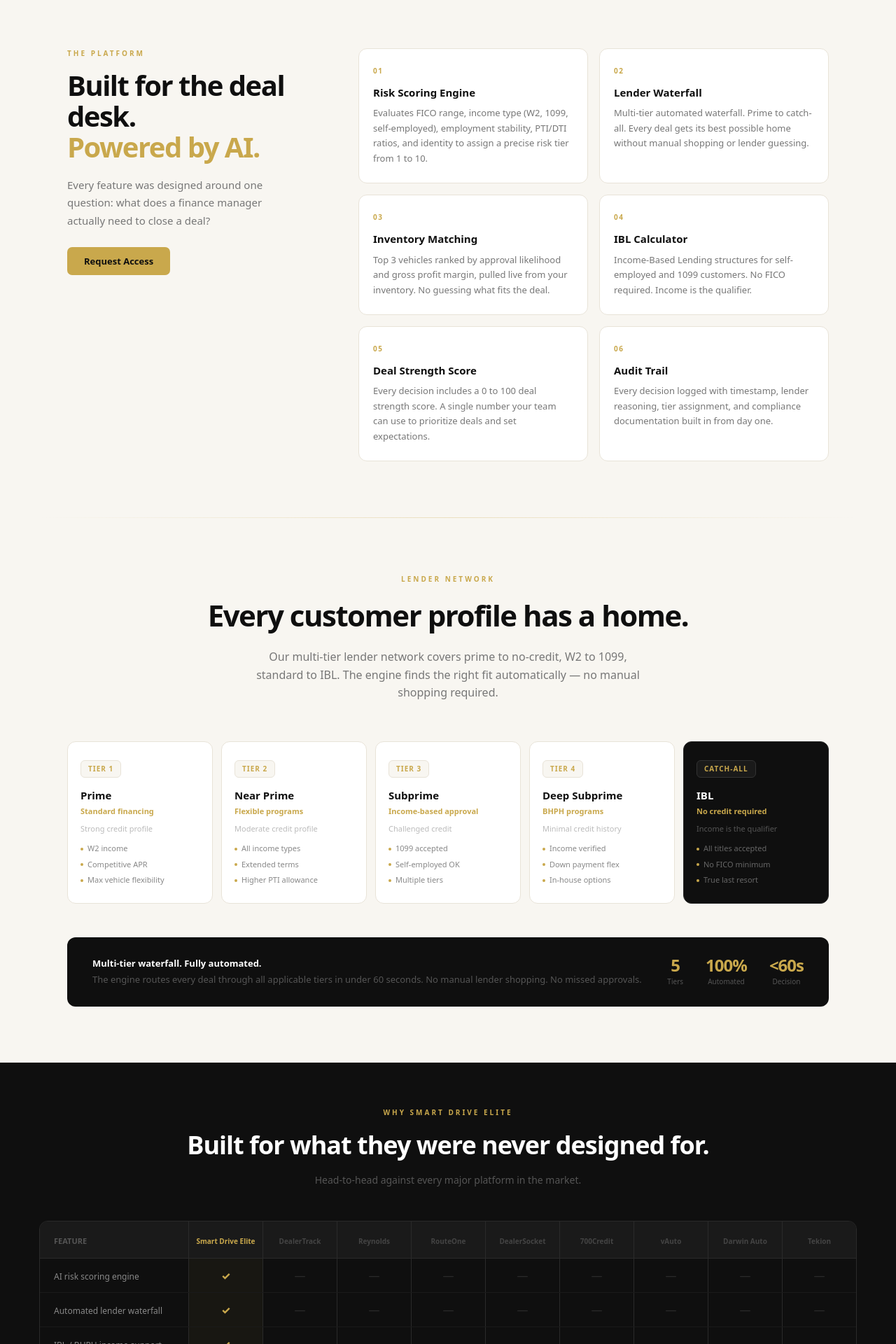
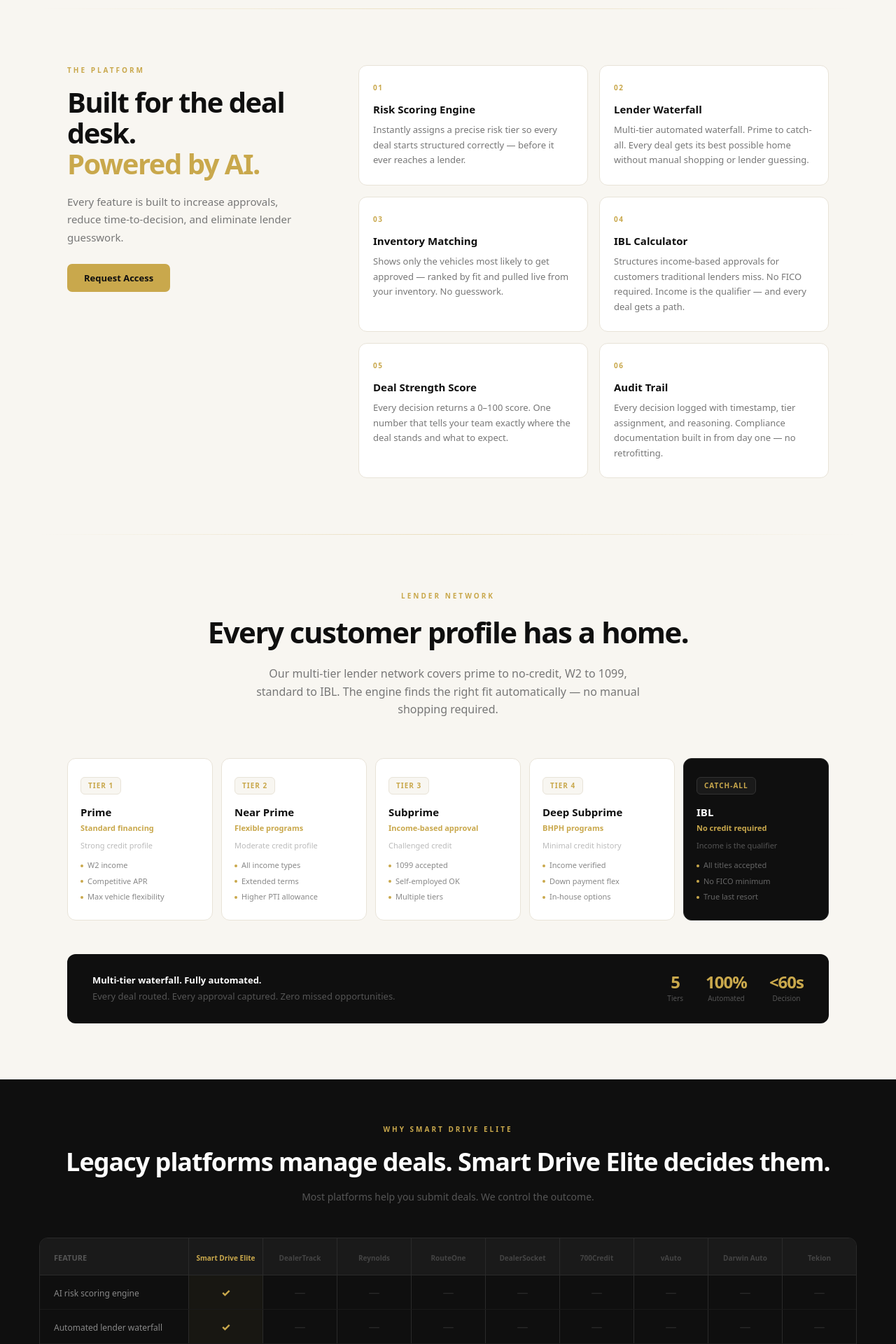
Before and after one commit to dliber13/smart-drive, a Next.js app: page / in a window 1280 px wide. Shown: the part 1415-3335 px from the top of the page at 70% size. Built offline with nearby package versions, Linux system fonts and the light colour scheme.

Commit message:
Upgrade all copy — outcome-driven language throughout

```diff
--- a/src/app/page.tsx
+++ b/src/app/page.tsx
@@ -92,7 +92,7 @@ export default function HomePage() {
           <p style={{ fontSize: 16, color: "#777", maxWidth: 480, margin: "0 auto" }}>Everything a finance manager does manually — automated, documented, delivered instantly.</p>
         </div>
         <div style={{ display: "grid", gridTemplateColumns: "repeat(4, 1fr)", gap: 2 }}>
-          {[{ step: "01", title: "Submit profile", desc: "Salesperson enters customer info — income, credit range, ID type. Takes 90 seconds.", dark: false }, { step: "02", title: "AI scores risk", desc: "Engine calculates PTI/DTI, assigns risk tier, flags income type and deal structure.", dark: false }, { step: "03", title: "Lender waterfall", desc: "Automatically routes through all applicable tiers. Stops at first approval.", dark: false }, { step: "04", title: "Structured output", desc: "Returns lender, tier, max payment, max vehicle, deal strength, and top 3 inventory matches.", dark: true }].map((s, i) => (
+          {[{ step: "01", title: "Capture the deal", desc: "Salesperson enters customer info, uploads required documents, and submits. 90 seconds.", dark: false }, { step: "02", title: "Score and structure instantly", desc: "Engine calculates PTI/DTI, assigns a precise risk tier, and builds the deal structure automatically.", dark: false }, { step: "03", title: "Route to the right tier", desc: "Automatically routes through all applicable tiers in order. Stops at the highest-probability approval.", dark: false }, { step: "04", title: "Return a funded path", desc: "Returns tier, max payment, max vehicle, deal strength score, and top inventory matches — ready to present.", dark: true }].map((s, i) => (
             <div key={s.step} style={{ background: s.dark ? "#0F0F0F" : "#FFFFFF", padding: "32px 28px", borderRadius: i === 0 ? "12px 0 0 12px" : i === 3 ? "0 12px 12px 0" : 0, border: "1px solid " + (s.dark ? "#222" : "#E8E3D8"), borderLeft: i > 0 ? "none" : undefined }}>
               <div style={{ fontSize: 11, fontWeight: 800, color: "#C9A84C", letterSpacing: "1px", marginBottom: 16 }}>{s.step}</div>
               <div style={{ fontSize: 16, fontWeight: 700, color: s.dark ? "#FFFFFF" : "#0F0F0F", marginBottom: 10 }}>{s.title}</div>
@@ -107,11 +107,11 @@ export default function HomePage() {
           <div>
             <div style={{ fontSize: 10, fontWeight: 700, letterSpacing: "3px", color: "#C9A84C", marginBottom: 16 }}>THE PLATFORM</div>
             <h2 style={{ fontSize: 40, fontWeight: 800, letterSpacing: "-1.5px", color: "#0F0F0F", margin: "0 0 20px", lineHeight: 1.1 }}>Built for the deal desk.<br /><span style={{ color: "#C9A84C" }}>Powered by AI.</span></h2>
-            <p style={{ fontSize: 15, color: "#777", lineHeight: 1.7, margin: "0 0 32px" }}>Every feature was designed around one question: what does a finance manager actually need to close a deal?</p>
+            <p style={{ fontSize: 15, color: "#777", lineHeight: 1.7, margin: "0 0 32px" }}>Every feature is built to increase approvals, reduce time-to-decision, and eliminate lender guesswork.</p>
             <Link href="/request-access" style={{ fontSize: 13, fontWeight: 700, color: "#0F0F0F", background: "#C9A84C", borderRadius: 7, padding: "11px 24px", textDecoration: "none" }}>Request Access</Link>
           </div>
           <div style={{ display: "grid", gridTemplateColumns: "1fr 1fr", gap: 16 }}>
-            {[{ num: "01", title: "Risk Scoring Engine", desc: "Evaluates FICO range, income type (W2, 1099, self-employed), employment stability, PTI/DTI ratios, and identity to assign a precise risk tier from 1 to 10." }, { num: "02", title: "Lender Waterfall", desc: "Multi-tier automated waterfall. Prime to catch-all. Every deal gets its best possible home without manual shopping or lender guessing." }, { num: "03", title: "Inventory Matching", desc: "Top 3 vehicles ranked by approval likelihood and gross profit margin, pulled live from your inventory. No guessing what fits the deal." }, { num: "04", title: "IBL Calculator", desc: "Income-Based Lending structures for self-employed and 1099 customers. No FICO required. Income is the qualifier." }, { num: "05", title: "Deal Strength Score", desc: "Every decision includes a 0 to 100 deal strength score. A single number your team can use to prioritize deals and set expectations." }, { num: "06", title: "Audit Trail", desc: "Every decision logged with timestamp, lender reasoning, tier assignment, and compliance documentation built in from day one." }].map(f => (
+            {[{ num: "01", title: "Risk Scoring Engine", desc: "Instantly assigns a precise risk tier so every deal starts structured correctly — before it ever reaches a lender." }, { num: "02", title: "Lender Waterfall", desc: "Multi-tier automated waterfall. Prime to catch-all. Every deal gets its best possible home without manual shopping or lender guessing." }, { num: "03", title: "Inventory Matching", desc: "Shows only the vehicles most likely to get approved — ranked by fit and pulled live from your inventory. No guesswork." }, { num: "04", title: "IBL Calculator", desc: "Structures income-based approvals for customers traditional lenders miss. No FICO required. Income is the qualifier — and every deal gets a path." }, { num: "05", title: "Deal Strength Score", desc: "Every decision returns a 0–100 score. One number that tells your team exactly where the deal stands and what to expect." }, { num: "06", title: "Audit Trail", desc: "Every decision logged with timestamp, tier assignment, and reasoning. Compliance documentation built in from day one — no retrofitting." }].map(f => (
               <div key={f.num} style={{ background: "#FFFFFF", border: "1px solid #E8E3D8", borderRadius: 12, padding: "24px 20px" }}>
                 <div style={{ fontSize: 10, fontWeight: 800, color: "#C9A84C", letterSpacing: "1.5px", marginBottom: 12 }}>{f.num}</div>
                 <div style={{ fontSize: 15, fontWeight: 700, color: "#0F0F0F", marginBottom: 8 }}>{f.title}</div>
@@ -157,7 +157,7 @@ export default function HomePage() {
         <div style={{ background: "#0F0F0F", borderRadius: 12, padding: "28px 36px", display: "flex", alignItems: "center", justifyContent: "space-between", flexWrap: "wrap", gap: 24 }}>
           <div>
             <div style={{ fontSize: 13, fontWeight: 700, color: "#FFFFFF", marginBottom: 4 }}>Multi-tier waterfall. Fully automated.</div>
-            <div style={{ fontSize: 13, color: "#555" }}>The engine routes every deal through all applicable tiers in under 60 seconds. No manual lender shopping. No missed approvals.</div>
+            <div style={{ fontSize: 13, color: "#555" }}>Every deal routed. Every approval captured. Zero missed opportunities.</div>
           </div>
           <div style={{ display: "flex", gap: 32, flexShrink: 0 }}>
             {[{ val: "5", label: "Tiers" }, { val: "100%", label: "Automated" }, { val: "<60s", label: "Decision" }].map(s => (
@@ -173,8 +173,8 @@ export default function HomePage() {
         <div style={{ maxWidth: 1200, margin: "0 auto" }}>
           <div style={{ textAlign: "center", marginBottom: 48 }}>
             <div style={{ fontSize: 10, fontWeight: 700, letterSpacing: "3px", color: "#C9A84C", marginBottom: 12 }}>WHY SMART DRIVE ELITE</div>
-            <h2 style={{ fontSize: 36, fontWeight: 800, letterSpacing: "-1px", color: "#FFFFFF", margin: "0 0 12px" }}>Built for what they were never designed for.</h2>
-            <p style={{ fontSize: 14, color: "#555", margin: 0 }}>Head-to-head against every major platform in the market.</p>
+            <h2 style={{ fontSize: 36, fontWeight: 800, letterSpacing: "-1px", color: "#FFFFFF", margin: "0 0 12px" }}>Legacy platforms manage deals. Smart Drive Elite decides them.</h2>
+            <p style={{ fontSize: 14, color: "#555", margin: 0 }}>Most platforms help you submit deals. We control the outcome.</p>
           </div>
           <div style={{ overflowX: "auto" }}>
             <div style={{ minWidth: 1100, border: "1px solid #2A2A2A", borderRadius: 12, overflow: "hidden" }}>
```
